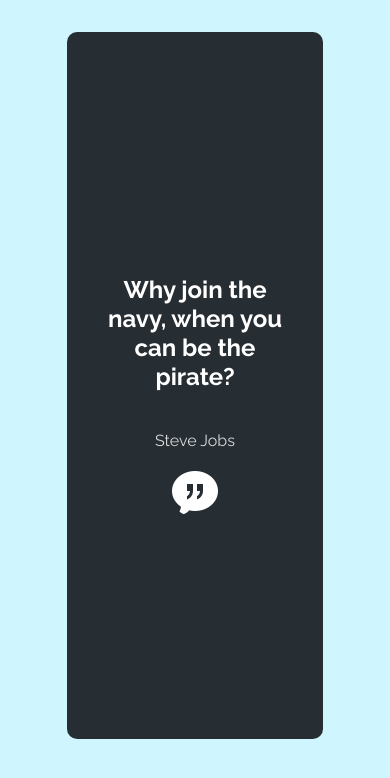
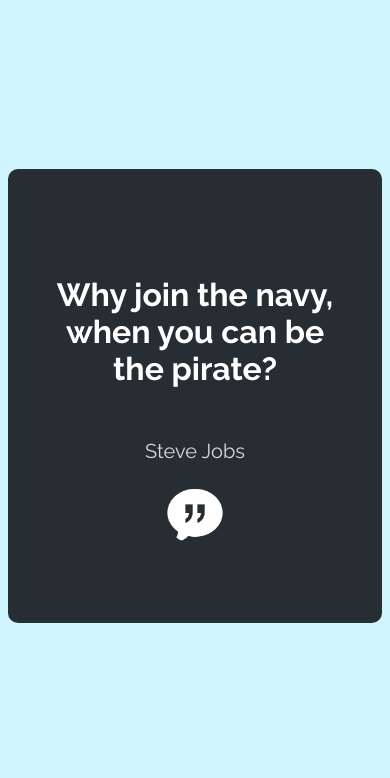
Before and after one commit to SandeepUrankar/quotes-api, a plain HTML site: page client/index.html in a window 390 px wide. Drawn offline with Linux system fonts and the light colour scheme; no server answers.

Commit message:
Minor style changes.

```diff
--- a/client/style.css
+++ b/client/style.css
@@ -15,8 +15,7 @@
   padding: 1rem 2rem;
   min-width: 10rem;
   max-width: 25rem;
-  min-height: 90vh;
-
+  min-height: 85vh;
   margin-top: 2rem;
 }
 
@@ -25,9 +24,9 @@
   font-family: Raleway, "Gill Sans", "Gill Sans MT", Calibri, "Trebuchet MS",
     sans-serif;
   font-weight: bold;
-  font-size: 3rem;
+  font-size: 2.5rem;
   text-align: center;
-  transition: all 200ms ease-in-out;
+  transition: all 300ms ease-in-out;
 }
 
 .author {
@@ -56,21 +55,22 @@
 
 @media only screen and (max-width: 500px) {
   .container {
-    min-width: 10rem;
-    max-width: 12rem;
-    min-height: 80vh;
+    margin-top: 20vh;
+    min-width: 16rem;
+    max-width: 20rem;
+    min-height: 50vh;
   }
 
   .quote {
-    font-size: 1.5rem;
+    font-size: 2rem;
   }
 
   .author {
-    font-size: 1rem;
+    font-size: 1.25rem;
   }
 
   .avatar {
-    width: 50px;
-    height: 50px;
+    width: 60px;
+    height: 60px;
   }
 }
```
